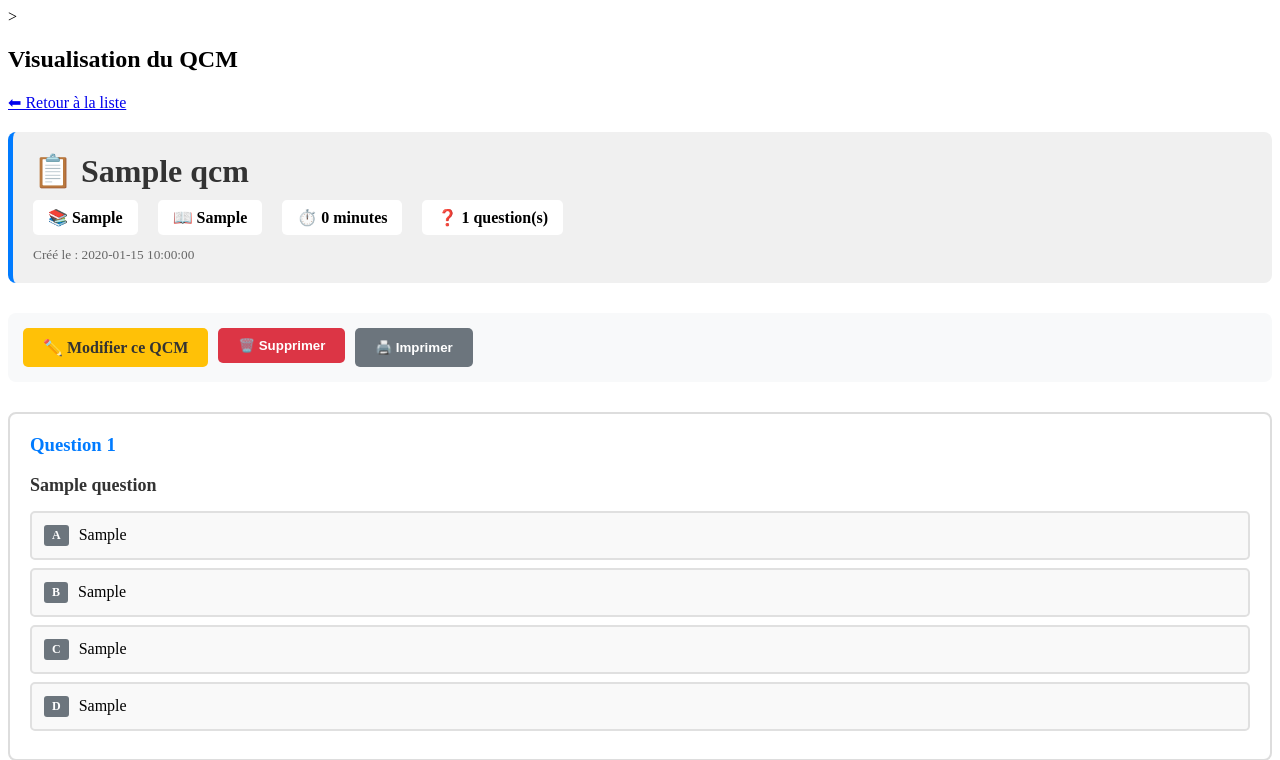
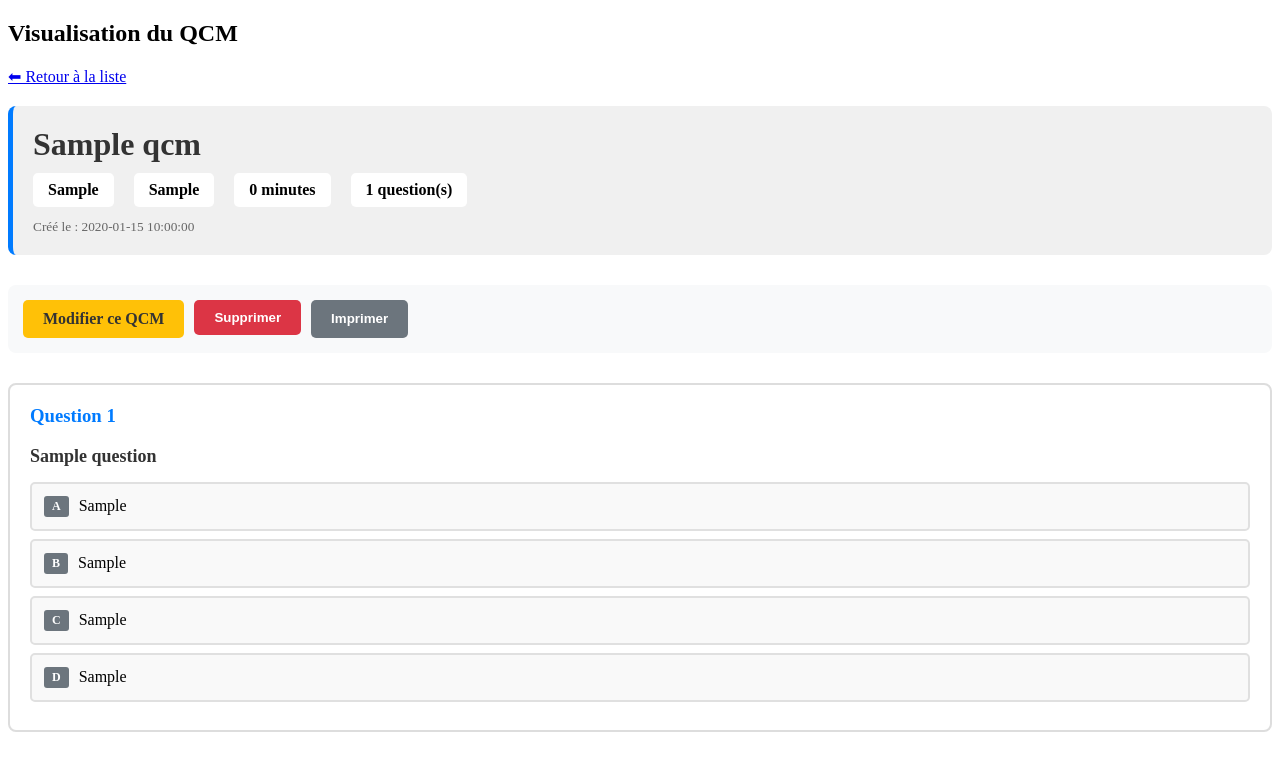
Before and after one commit to Ikuyoooh/projet-site-etu4, a PHP site: page /interface/voir_qcm.php?id=1 in a window 1280 px wide. Shown: the top 760 px of the page. Run offline with PHP 8.4, Linux system fonts and the light colour scheme; the visitor is signed in with stand-in values (Sample User, id 1); tables that the repository leaves empty or names only in its code hold one stand-in row (values such as "Sample post").

Commit message:
Mise à jour du projet

```diff
--- a/interface/voir_qcm.php
+++ b/interface/voir_qcm.php
@@ -60,7 +60,6 @@ if (isset($_GET['id'])) {
 <head>
     <meta charset="UTF-8">
     <title>Voir QCM - <?= htmlspecialchars($qcm['titre']) ?></title>
-    >
     <style>
         .qcm-header {
             background: #f0f0f0;
@@ -170,12 +169,12 @@ if (isset($_GET['id'])) {
 
 <!-- Informations du QCM -->
 <div class="qcm-header">
-    <h1>📋 <?= htmlspecialchars($qcm['titre']) ?></h1>
+    <h1><?= htmlspecialchars($qcm['titre']) ?></h1>
     <div class="qcm-info">
-        <span>📚 <?= htmlspecialchars($qcm['cours']) ?></span>
-        <span>📖 <?= htmlspecialchars($qcm['module']) ?></span>
-        <span>⏱️ <?= intval($qcm['temps']) ?> minutes</span>
-        <span>❓ <?= count($questions) ?> question(s)</span>
+        <span><?= htmlspecialchars($qcm['cours']) ?></span>
+        <span><?= htmlspecialchars($qcm['module']) ?></span>
+        <span><?= intval($qcm['temps']) ?> minutes</span>
+        <span><?= count($questions) ?> question(s)</span>
     </div>
     <small style="color: #666;">Créé le : <?= htmlspecialchars($qcm['date_creation']) ?></small>
 </div>
@@ -183,23 +182,23 @@ if (isset($_GET['id'])) {
 <!-- Barre d'actions -->
 <div class="actions-bar">
     <a href="modifier_qcm.php?id=<?= $qcm['id'] ?>" class="btn btn-warning">
-        ✏️ Modifier ce QCM
+        Modifier ce QCM
     </a>
     <form method="post" action="supprimer_qcm.php" style="display: inline;"
           onsubmit="return confirm('Supprimer ce QCM et ses <?= count($questions) ?> question(s) ?');">
         <input type="hidden" name="id" value="<?= $qcm['id'] ?>">
-        <button type="submit" class="btn btn-danger">🗑️ Supprimer</button>
+        <button type="submit" class="btn btn-danger">Supprimer</button>
     </form>
-    <button onclick="window.print()" class="btn btn-secondary">🖨️ Imprimer</button>
+    <button onclick="window.print()" class="btn btn-secondary">Imprimer</button>
 </div>
 
 <!-- Questions -->
 <?php if (empty($questions)) : ?>
     <div class="no-questions">
-        <h3>⚠️ Aucune question dans ce QCM</h3>
+        <h3>Aucune question dans ce QCM</h3>
         <p>Ce QCM ne contient aucune question pour le moment.</p>
         <a href="modifier_qcm.php?id=<?= $qcm['id'] ?>" class="btn btn-primary">
-            ➕ Ajouter des questions
+            Ajouter des questions
         </a>
     </div>
 <?php else : ?>
```
